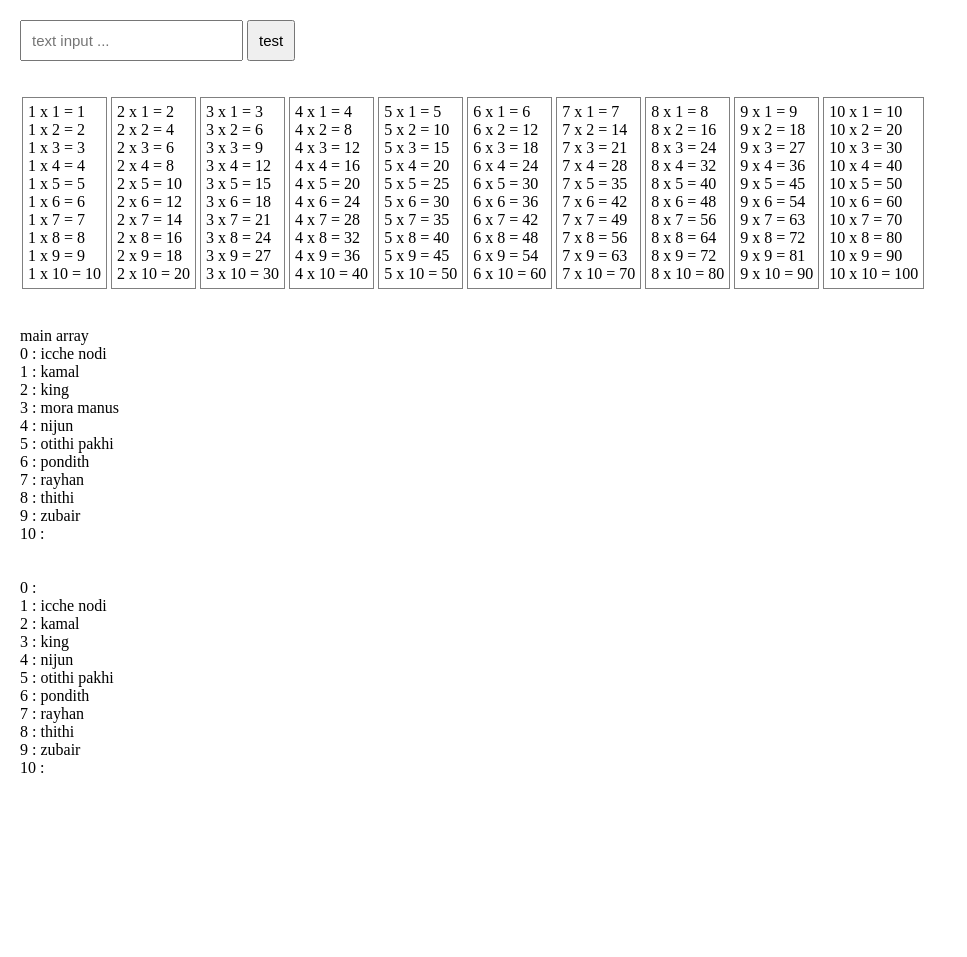
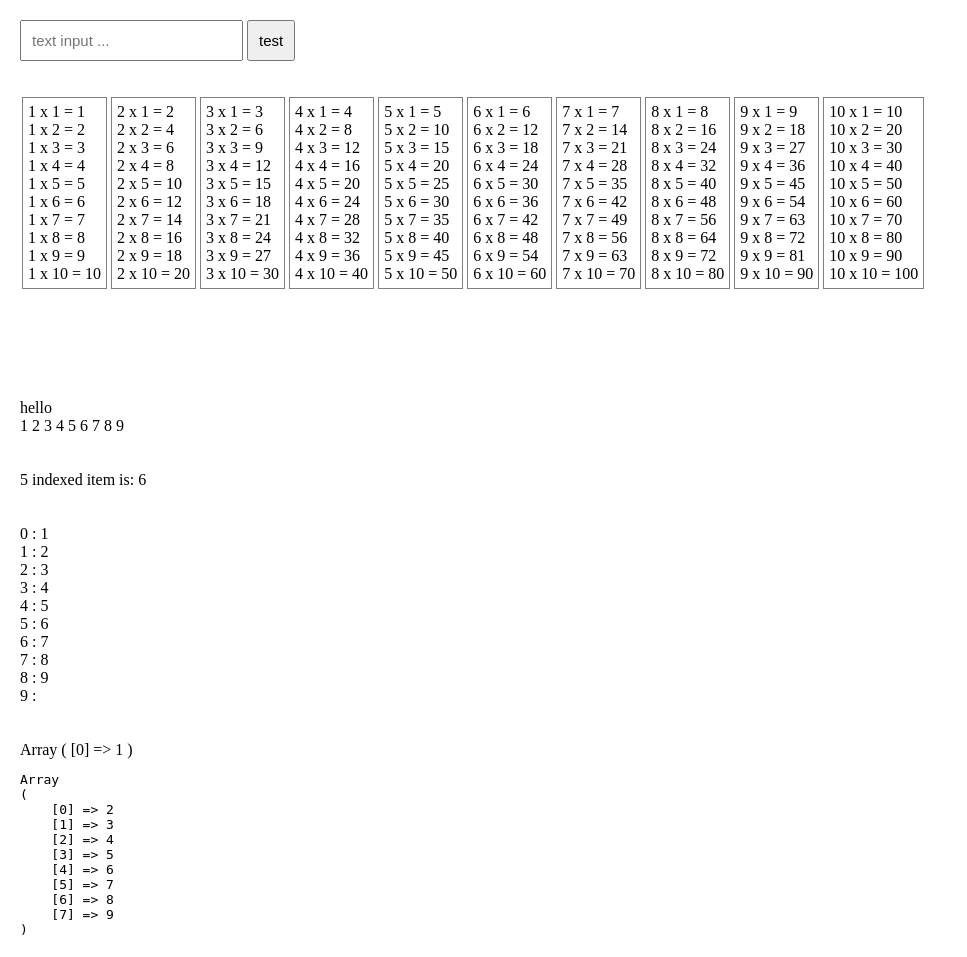
Before and after one commit to aizubair21/php_projects, a PHP site: page /test.php in a window 1280 px wide. Shown: the whole page, without its empty margins (0-967 px from the left). Before the commit the page ends 773 px from the top, so only its background shows below. Run offline with PHP 8.4, Linux system fonts and the light colour scheme; data that the repository does not hold is empty.

Commit message:
create custom function

```diff
--- /dev/null
+++ b/custom_function.php
@@ -0,0 +1,49 @@
+<?php
+
+function show_array_with_index ($arr) {
+  echo "<br>";
+  for ($i=0; $i <= count($arr) ; $i++) {
+    print_r(" $i : $arr[$i] <br>");
+  };
+  echo "<br>";
+};
+
+function show_array_item ($m_array) {
+  echo "<br>";
+  foreach ($m_array as $items) {
+    echo "$items ";
+  }
+  echo "<br>";
+};
+
+function show_indexed_item ($m_array, $index) {
+  echo "<br>";
+  if (in_array($index, $m_array)) {
+    echo "$index indexed item is:  $m_array[$index]" ;
+  } else {
+    echo "$index index not abailavle in array.";
+  };
+  echo "<br>";
+};
+
+function delete_item_from_array ($arr, $index) {
+  $temp_array = [];
+  #loop to get targetee aray element
+  if (array_key_exists($index, $arr) != 0) {
+
+    for ($a=0; $a <= count($arr); $a++) {
+      $elment = $arr[$a];
+      /*push element to temp_array one by one #without targeted index*/
+      if ($a != $index) {
+        array_push($temp_array, $elment);
+      }
+    };
+    /*delet last index, as one of item is missing, but index are still*/
+
+    array_pop($temp_array);
+    echo "deleted $index index from array";
+    return $temp_array;
+  } else {
+    return $index ."not found in array";
+  };
+};
--- a/grading_system/grading.html
+++ b/grading_system/grading.html
@@ -20,7 +20,7 @@
     border: none;
     font-size: 15px;
     color: black;
-    text-align: center;
+
     }
     input:focus {
       border: none;
--- a/grading_system/grading.php
+++ b/grading_system/grading.php
@@ -122,7 +122,7 @@ function get_grade_by_custom_function ($number) {
     $result = "D+";
     $great = 1.50;
   }
-  else if ($number >=60 and $number <65){
+  else if ($number >=60 and $number <=65){
 
     $result = "D";
     $great = 1.00;
--- a/test.php
+++ b/test.php
@@ -90,40 +90,31 @@ echo "<br>";
 
 
 echo'<br>';
-function show_array_fine ($arr) {
-  for ($i=0; $i <= count($arr) ; $i++) {
-    # code...
-    sort($arr, 5);
-    print_r(" $i : $arr[$i] <br>");
-  };
-
-}
-echo "main array <br> ";
-show_array_fine($indexed_array);
-
-echo "<br> ";
+// function show_array_with_index ($arr) {
+//   for ($i=0; $i <= count($arr) ; $i++) {
+//     print_r(" $i : $arr[$i] <br>");
+//   };
+// }
 
 #this function comes with only for indexed array
 #if you want to remonve item from associative array, you must define the key.
 #You can not remove associative or multidimentional array element by index.
 #one provlem is, it returned the last index, (provlem is into one element wes removed, so last index going to be free from value).
-function delete_item_from_array ($arr, $index) {
-  $temp_array = [];
+// function delete_item_from_array ($arr, $index) {
+//   $temp_array = [];
 
-  #loop to get targetee aray element
-  for ($i=0; $i <= count($arr) ; $i++) {
-    # code...
-    $elment = $arr[$i];
-    if ($i != $index) {
-      # code...
-      array_push($temp_array, $elment);
-    }
-  };
-  return $temp_array;
-}
+//   #loop to get targetee aray element
+//   for ($i=0; $i <= count($arr) ; $i++) {
+//     # code...
+//     $elment = $arr[$i];
+//     if ($i != $index) {
+//       # code...
+//       array_push($temp_array, $elment);
+//     }
+//   };
+//   return $temp_array;
+// }
 echo "<br>";
-
-show_array_fine(delete_item_from_array($indexed_array, 6));
 
 echo "<br>";
 $student = [
@@ -131,20 +122,37 @@ $student = [
 ];
 echo "<br>";
 //
-function if_exists ($ar, $val) {
-  $is_in_array = array_key_exists($val, $ar);
-  if ($is_in_array != 1) {
-    echo "'$val' not exists !";
-  } else {
-    $is_found = $ar[$val];
+// function if_exists ($ar, $val) {
+//   $is_in_array = array_key_exists($val, $ar);
+//   if ($is_in_array != 1) {
+//     echo "'$val' not exists !";
+//   } else {
+//     $is_found = $ar[$val];
 
-    if ($is_found != "") {
-      echo " $val is : $is_found";
-    } else {
-      echo "Empty document !";
-    }
-  }
-};
+//     if ($is_found != "") {
+//       echo " $val is : $is_found";
+//     } else {
+//       echo "Empty document !";
+//     }
+//   }
+// };
 
 echo "<br>";
 // echo  (array_key_exists("village",$address));
+
+include("custom_function.php");
+
+echo "hello ";
+$number_array = [1,2,3,4,5,6,7,8,9];
+show_array_item($number_array);
+echo'<br>';
+show_indexed_item($number_array, 5);
+echo'<br>';
+show_array_with_index($number_array);
+echo'<br>';
+
+print_r(array_splice($number_array,0,1));
+
+echo'<pre>';
+print_r($number_array);
+echo'<pre>';
```
Also changed, not shown: index.php (+6 -7 lines).
